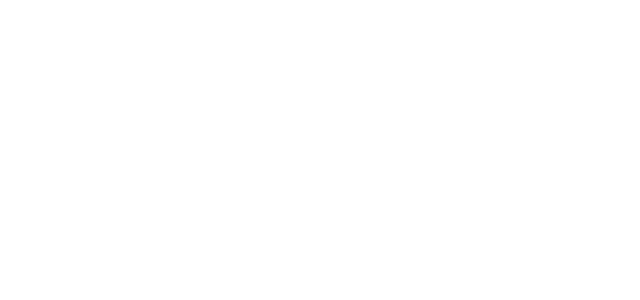
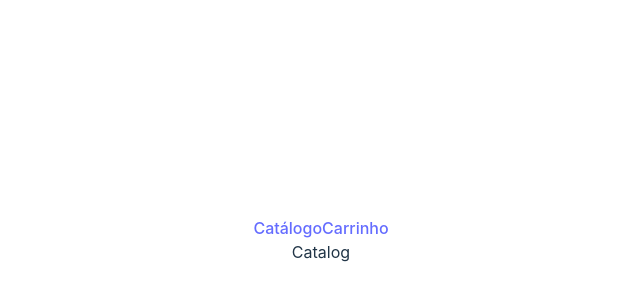
Before and after one commit to vanderleik/projeto_ecommerce_react_vite, a React (Vite) app: page / in a window 1280 px wide. Shown: the part 160-460 px from the top of the page, without its empty margins (319-959 px from the left). Built offline with nearby package versions, Linux system fonts and the light colour scheme.

Commit message:
feat: criando os componentes Cart e Catalog

```diff
--- a/src/App.jsx
+++ b/src/App.jsx
@@ -1,11 +1,24 @@
+import { BrowserRouter, Routes, Route, Link } from 'react-router-dom'
 import './App.css'
+import Catalog from './components/Catalog'
+import Cart from './components/Cart'
 
 function App() {
 
   return (
-    <>
+    <BrowserRouter>
+      <nav>
+        <Link to="/">Catálogo</Link>
+        <Link to="/cart">Carrinho</Link>
+      </nav>
 
-    </>
+      <div className="container">
+        <Routes>
+          <Route path="/" element={<Catalog />} />
+          <Route path="/cart" element={<Cart />} />
+        </Routes>
+      </div>
+    </BrowserRouter>
   )
 }
 
--- /dev/null
+++ b/src/components/Cart.jsx
@@ -0,0 +1,9 @@
+import React from 'react'
+
+const Cart = () => {
+  return (
+    <div>Cart</div>
+  )
+}
+
+export default Cart
--- /dev/null
+++ b/src/components/Catalog.jsx
@@ -0,0 +1,9 @@
+import React from 'react'
+
+const Catalog = () => {
+  return (
+    <div>Catalog</div>
+  )
+}
+
+export default Catalog
```
